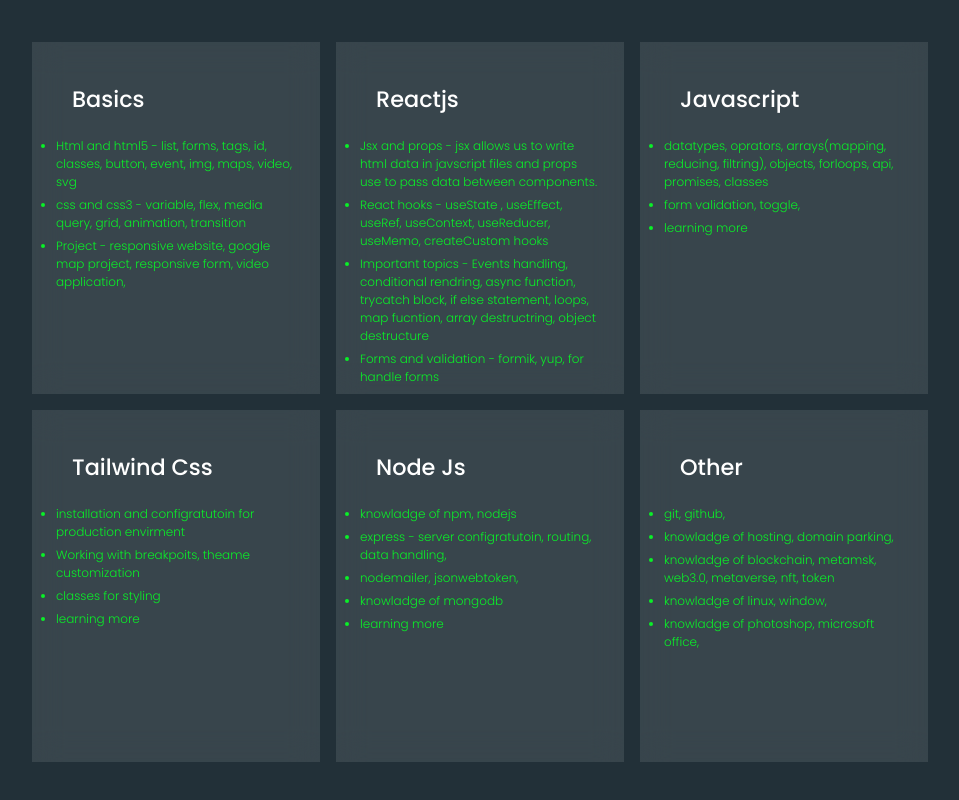
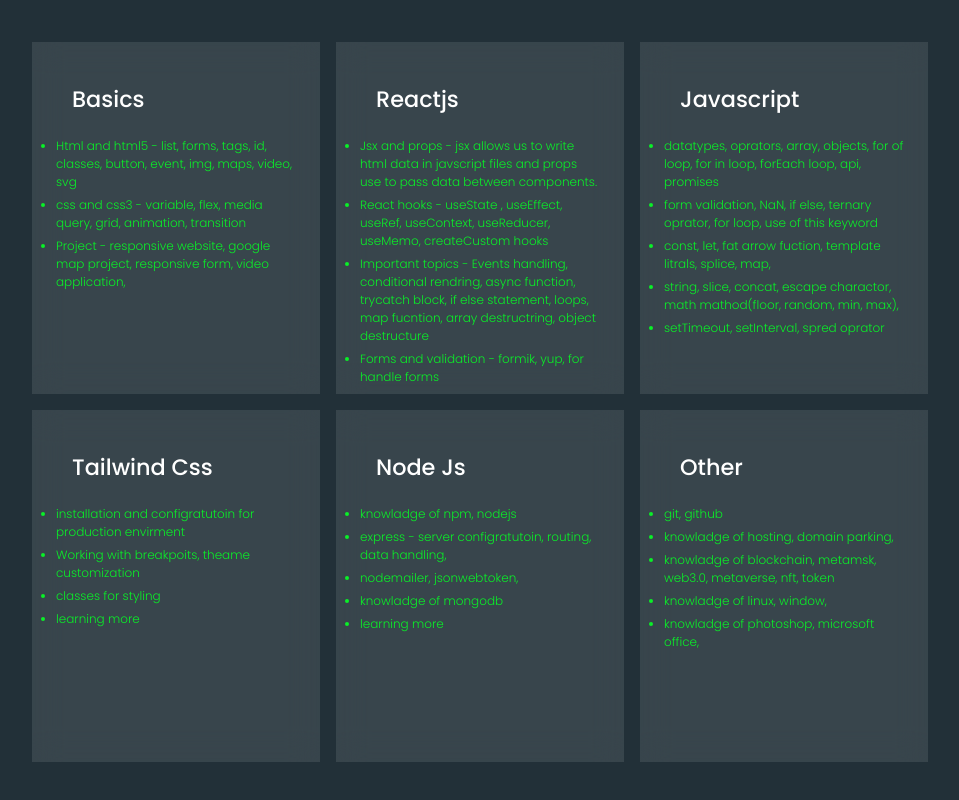
Before and after one commit to thecoinboy/coinboy_client, a React (Create React App) app: page / in a window 1280 px wide. Shown: the part 980-1780 px from the top of the page, without its empty margins (160-1119 px from the left). Built offline with nearby package versions, Linux system fonts and the light colour scheme.

Commit message:
resumeupadate

```diff
--- a/src/components/Skills.jsx
+++ b/src/components/Skills.jsx
@@ -26,7 +26,7 @@
                     <li> Api's and data handling - fetch api and axios for data handling and manage api's </li>,
                     <li> Importent library - React-toastify, swiperslider, dotenv, react-icons, </li>,
                     <li> Advance topics - routing, api, reduxjs/toolkit,</li>,
-                    <li> learning more </li>,
+
 
 
                 ],
@@ -36,9 +36,11 @@
             title: "Javascript",
             details:
                 [
-                    <li> datatypes, oprators, arrays(mapping, reducing, filtring), objects, forloops, api, promises, classes  </li>,
-                    <li> form validation, toggle,  </li>,
-                    <li> learning more </li>,
+                    <li> datatypes, oprators, array, objects, for of loop, for in loop, forEach loop, api, promises</li>,
+                    <li> form validation, NaN, if else, ternary oprator, for loop, use of this keyword </li>,
+                    <li> const, let, fat arrow fuction, template litrals, splice, map, </li>,
+                    <li> string, slice, concat, escape charactor, math mathod(floor, random, min, max),  </li>,
+                    <li> setTimeout, setInterval, spred oprator </li>,
 
                 ],
         },
@@ -50,7 +52,6 @@
                     <li> Working with breakpoits, theame customization </li>,
                     <li> classes for styling </li>,
                     <li> learning more </li>,
-
                 ],
         },
         {
@@ -68,7 +69,7 @@
             title: "other",
             details:
                 [
-                    <li> git, github, </li>,
+                    <li> git, github </li>,
                     <li>knowladge of hosting, domain parking, </li>,
                     <li> knowladge of blockchain, metamsk, web3.0, metaverse, nft, token</li>,
                     <li> knowladge of linux, window,</li>,
```
Also changed, not shown: 1 other file (tests, documents, lock files or other folders).
